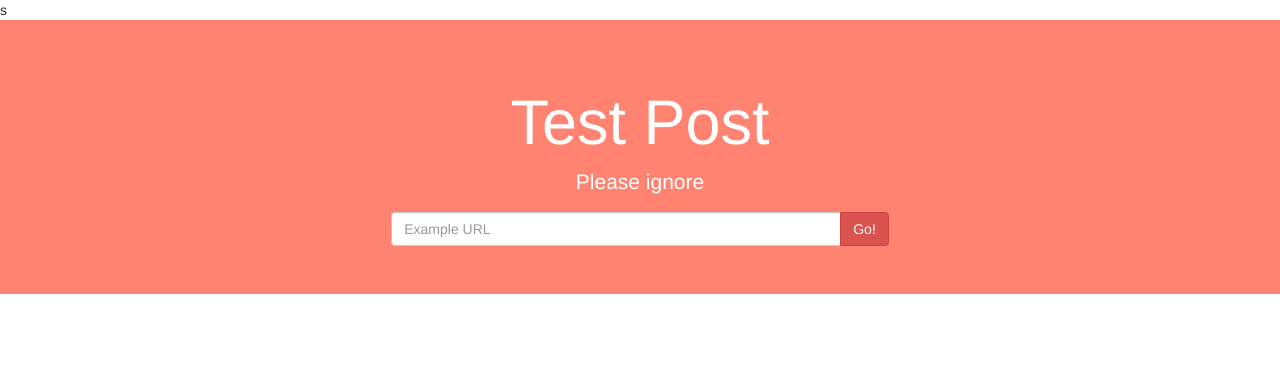
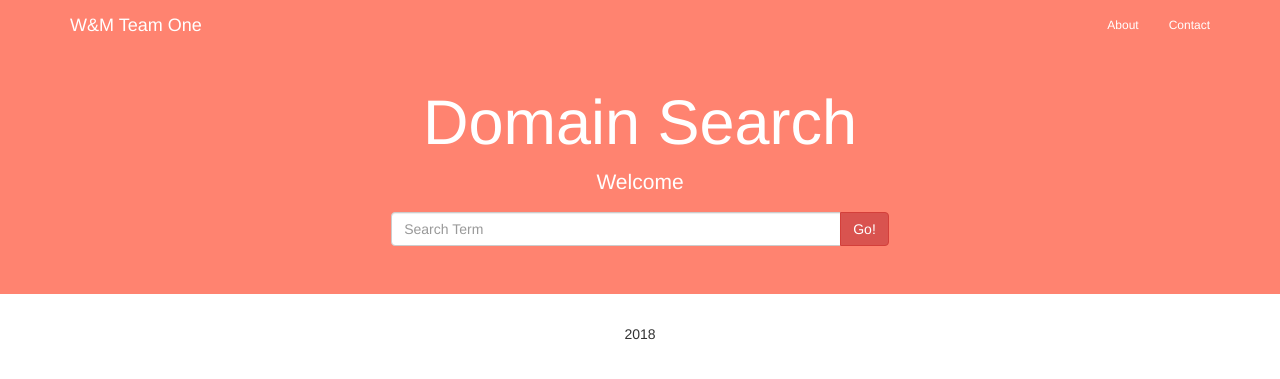
Before and after one commit to adamflentz/HACKU6, a Django app: page / in a window 1280 px wide. Shown: the top 379 px of the page. Run offline with Django 3.2, Linux system fonts and the light colour scheme; some libraries are stand-ins or nearby versions.

Commit message:
Prettied up some stuff

```diff
--- a/hacku6/domain/static/css/home.css
+++ b/hacku6/domain/static/css/home.css
@@ -1,4 +1,31 @@
 .jumbotron {
-    background-color: #ff8370; /* Orange */
+    background-color: #ff8370;
     color: #ffffff;
 }
+
+.navbar {
+    margin-bottom: 0;
+    background-color: #ff8370;
+    border: 0;
+    font-size: 12px !important;
+    border-radius: 0;
+}
+
+.navbar li a, .navbar .navbar-brand{
+    color: #fff !important;
+}
+
+.navbar-nav li a:hover, .navbar-nav li.active a {
+    color: #a04f43 !important;
+    background-color: #fff !important;
+}
+
+.navbar-default .navbar-toggle {
+    border-color: transparent;
+    color: #fff !important;
+}
+
+.footer{
+    font-size: 20px;
+    margin-bottom: 20px;
+}
--- a/hacku6/domain/templates/home.html
+++ b/hacku6/domain/templates/home.html
@@ -12,26 +12,52 @@
     <!-- stylesheet -->
     {% load static %}
     <link rel="stylesheet" type="text/css" href="{% static 'css/home.css' %}" />
+
 </head>
 
 s
 <body>
+
 <!-- Page Header -->
 <div class="jumbotron text-center">
-  <h1>Test Post</h1>
-    <p>Please ignore</p>
+  <h1>Domain Search</h1>
+    <p>Welcome</p>
 
     <form class="form-inline">
     <div class="input-group">
-      <input type="searchContent" class="form-control" size="50" placeholder="Example URL" required>
+      <input type="searchContent" class="form-control" size="50" placeholder="Search Term" required>
       <div class="input-group-btn">
         <button type="button" class="btn btn-danger">Go!</button>
       </div>
     </div>
-
-  </form>
+    </form>
 </div>
 
+<!-- Navbar -->
+ <nav class="navbar navbar-default navbar-fixed-top">
+  <div class="container">
+    <div class="navbar-header">
+      <button type="button" class="navbar-toggle" data-toggle="collapse" data-target="#myNavbar">
+        <span class="icon-bar"></span>
+        <span class="icon-bar"></span>
+        <span class="icon-bar"></span>
+      </button>
+      <a class="navbar-brand" href="#">W&M Team One</a>
+    </div>
+    <div class="collapse navbar-collapse" id="myNavbar">
+      <ul class="nav navbar-nav navbar-right">
+        <li><a href="#about">About</a></li>
+        <li><a href="#services">Contact</a></li>
+      </ul>
+    </div>
+  </div>
+</nav>
+
+
+<!-- footer -->
+<footer class="container-fluid text-center">
+    <p>2018</p>
+</footer>
 
 
 </body>
```
